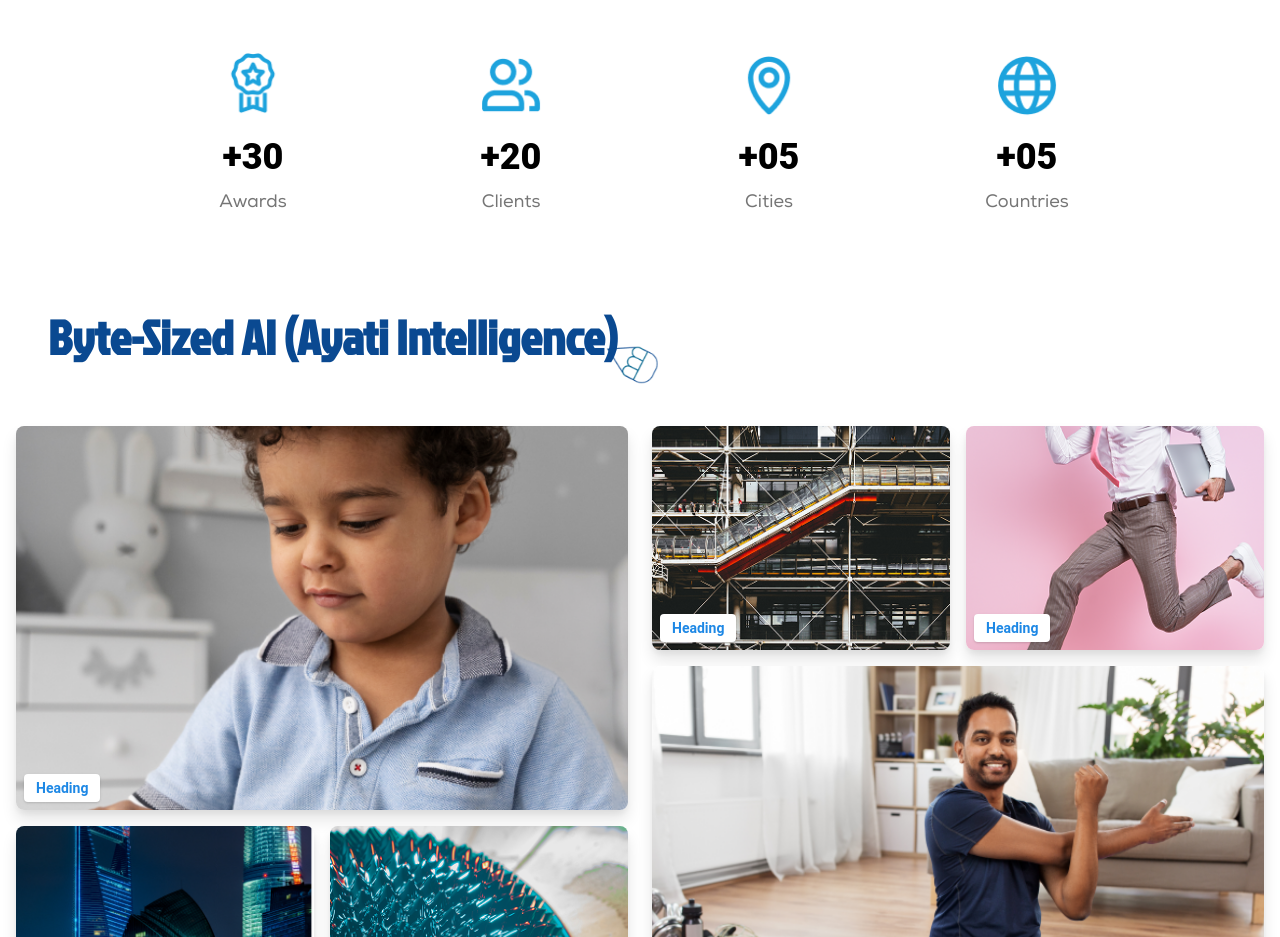
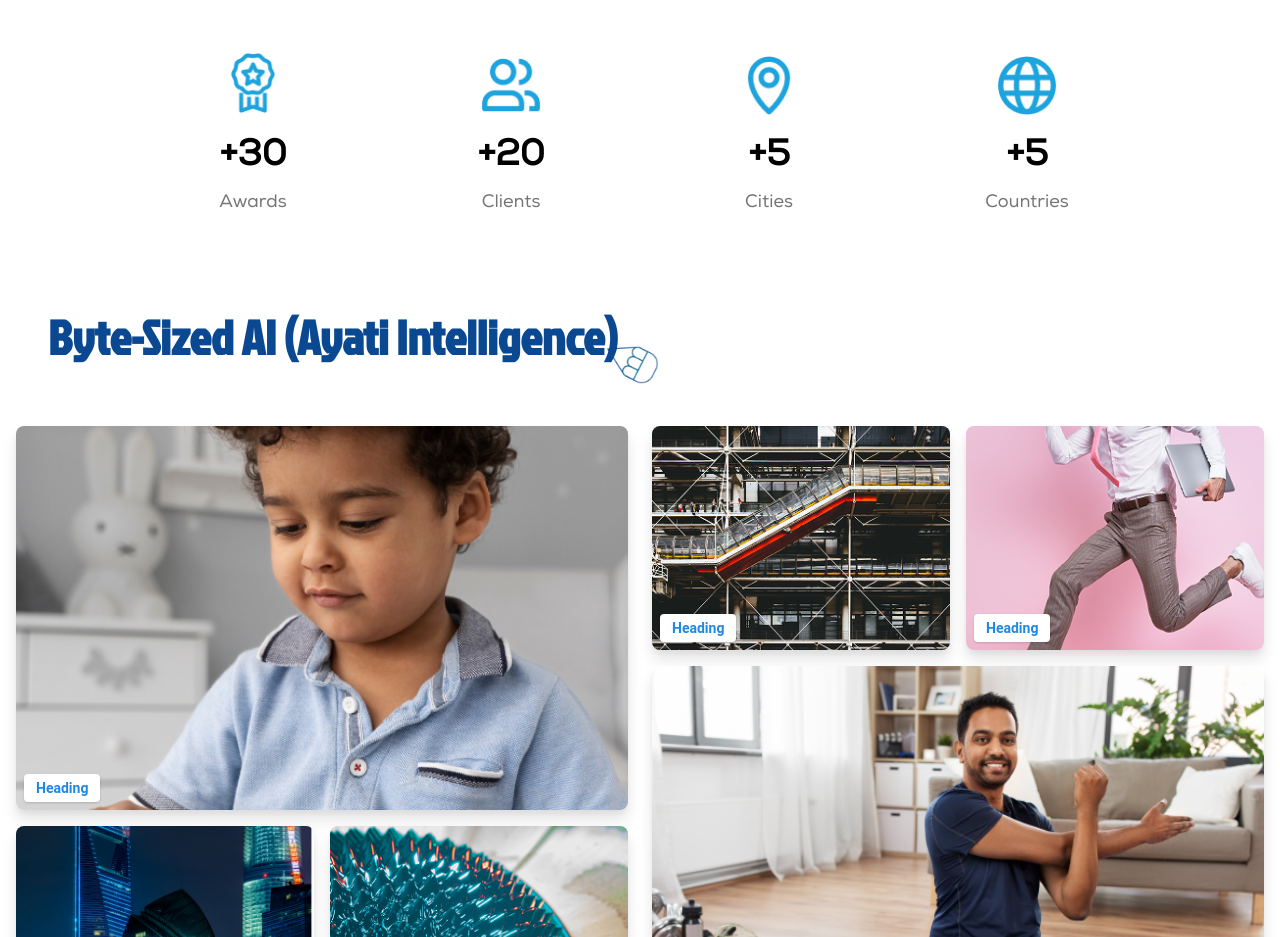
Before and after one commit to rubankumarsankar/Ayati_Admin_Frontend, a React (Vite) app: page / in a window 1280 px wide. Shown: the part 6580-7517 px from the top of the page. Built offline with nearby package versions, Linux system fonts and the light colour scheme.

Commit message:
Update 4

```diff
--- a/package.json
+++ b/package.json
@@ -17,9 +17,10 @@
     "d3-geo": "^3.1.1",
     "framer-motion": "^12.23.12",
     "install": "^0.13.0",
-    "lucide-react": "^0.539.0",
+    "lucide-react": "^0.541.0",
     "path": "^0.12.7",
     "react": "^19.1.0",
+    "react-countup": "^6.5.3",
     "react-dom": "^19.1.0",
     "react-hook-form": "^7.62.0",
     "react-icons": "^5.5.0",
--- a/src/pages/main/Digital Marketing/FAQSection.jsx
+++ b/src/pages/main/Digital Marketing/FAQSection.jsx
@@ -1,5 +1,6 @@
 import { useState } from "react";
-import { FaPlus, FaMinus } from "react-icons/fa";
+
+import { Plus, Minus } from "lucide-react";
 
 import { motion, AnimatePresence } from "framer-motion";
 
@@ -85,7 +86,7 @@ export default function FAQSection() {
                     transition={{ duration: 0.3 }}
                     className="text-primary text-xl"
                   >
-                    {openIndex === index ? <FaMinus /> : <FaPlus />}
+                    {openIndex === index ? <Minus /> : <Plus />}
                   </motion.span>
                 </button>
 
--- a/src/pages/main/Home/MapLocation.jsx
+++ b/src/pages/main/Home/MapLocation.jsx
@@ -1,7 +1,15 @@
 import React, { useState } from "react";
 import { motion } from "framer-motion";
+import CountUp from "react-countup";
+import { useInView } from "react-intersection-observer";
+
 export default function DottedWorldMap() {
   const [hovered, setHovered] = useState(null);
+
+  const { ref, inView } = useInView({
+    triggerOnce: false, // 👈 allows re-trigger
+    threshold: 0.3, // run when 30% of section is visible
+  });
 
   const locations = [
     { name: "USA", x: "18%", y: "40%", logo: "/logo-1.png" }, // Pencil/Logo
@@ -77,7 +85,10 @@ export default function DottedWorldMap() {
       </div>
 
       {/* Stats */}
-      <div className="grid grid-cols-2 sm:grid-cols-3 md:grid-cols-4 gap-8 sm:gap-10 mt-20 text-center max-w-5xl mx-auto px-4">
+      <div
+        ref={ref}
+        className="grid grid-cols-2 sm:grid-cols-3 md:grid-cols-4 gap-8 sm:gap-10 mt-20 text-center max-w-5xl mx-auto px-4"
+      >
         {stats.map((item, i) => (
           <div key={i} className="flex flex-col items-center space-y-3">
             <img
@@ -85,9 +96,23 @@ export default function DottedWorldMap() {
               alt={item.label}
               className="h-16 w-16 sm:h-16 sm:w-16 object-contain mb-2"
             />
-            <p className="text-black font-extrabold text-2xl sm:text-3xl md:text-4xl">
-              {item.value}
+
+            {/* Animated Number */}
+            <p className="text-black font-extrabold font-secondary text-2xl sm:text-3xl md:text-4xl">
+              +
+              {inView ? (
+                <CountUp
+                  key={i + String(inView)} // 👈 forces re-render when inView changes
+                  start={0}
+                  end={item.value}
+                  duration={2.5}
+                  separator=","
+                />
+              ) : (
+                0
+              )}
             </p>
+
             <p className="text-gray-600 text-sm sm:text-base md:text-lg font-secondary">
               {item.label}
             </p>
```
Also changed, not shown: 1 other file (tests, documents, lock files or other folders).
